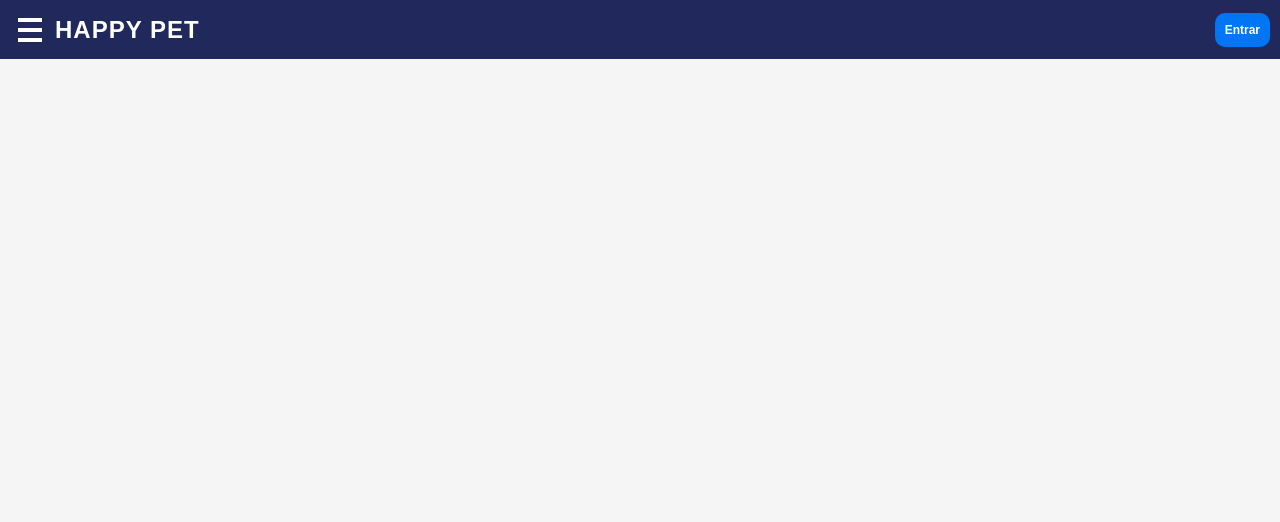
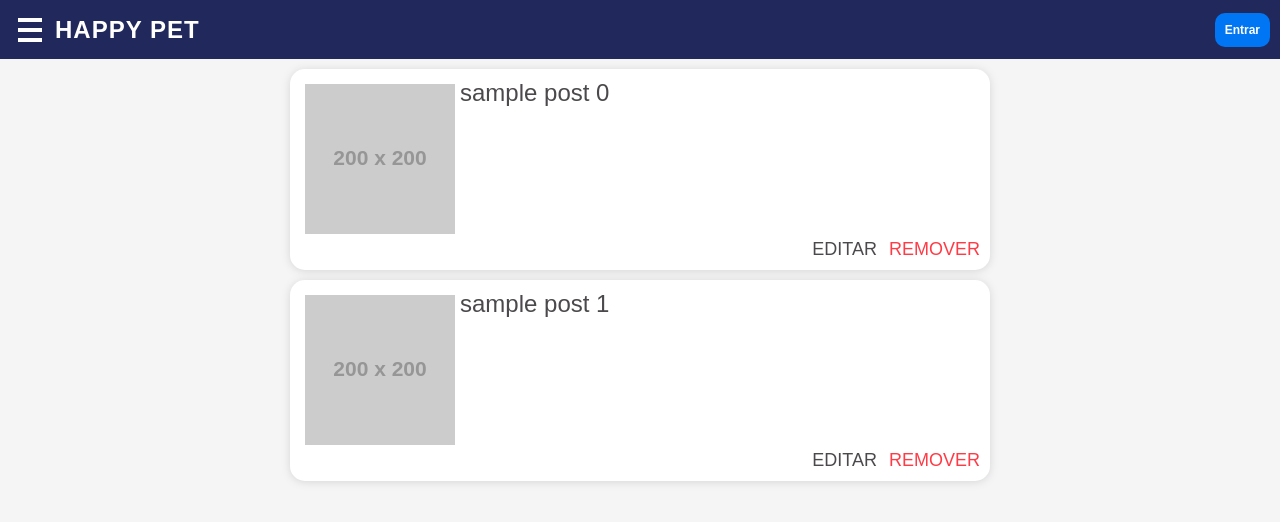
Before and after one commit to diefesson/pi3, a Vue app in the folder frontend/: page /post in a window 1280 px wide. Shown: the top 522 px of the page. Built offline with nearby package versions, Linux system fonts and the light colour scheme; no server answers.

Commit message:
feat(frontend): implemented post listing and removing
refactor(frontend): updated errors and requests

```diff
--- a/frontend/src/components/feed.vue
+++ b/frontend/src/components/feed.vue
@@ -18,7 +18,12 @@ export default {
   },
   methods: {
     async loadPosts() {
-      this.posts = await postService.findAll();
+      const result = await postService.findAll();
+      if (result.isSuccess()) {
+        this.posts = result.value;
+      } else {
+        console.error(result.error);
+      }
     },
   },
   mounted() {
--- /dev/null
+++ b/frontend/src/components/post-item.vue
@@ -0,0 +1,76 @@
+<template>
+  <div class="post-item">
+    <div class="content">
+      <img v-bind:src="post.image" />
+      <span>{{ post.description }}</span>
+    </div>
+    <div class="options">
+      <span class="option modify" v-on:click="modifyClickHandler">EDITAR</span>
+      <span class="option remove" v-on:click="removeClickHandler">REMOVER</span>
+    </div>
+  </div>
+</template>
+
+<script>
+import postService from "../services/post-service";
+
+export default {
+  name: "PostItem",
+  props: ["post"],
+  methods: {
+    modifyClickHandler() {
+      this.$router.push("/modify/" + this.post.id);
+    },
+    async removeClickHandler() {
+      const result = await postService.remove(this.post.id);
+      if (result.isError()) {
+        console.error(result.error);
+      }
+      this.$emit("postremoved", this.post);
+    },
+  },
+};
+</script>
+
+<style lang="scss" >
+@use "../styles/base.scss";
+
+.post-item {
+  background-color: base.$color-background-surface;
+  border-radius: 15px;
+  box-sizing: border-box;
+  filter: base.$shadow-card;
+  padding: 10px;
+}
+
+.content img {
+  width: 150px;
+  height: 150px;
+  margin: 5px;
+}
+
+.content {
+  display: flex;
+  align-items: flex-start;
+  color: base.$color-dark-text-80;
+  font-size: 24px;
+  font-family: base.$font-headline;
+}
+
+.options {
+  display: flex;
+  gap: 12px;
+  justify-content: flex-end;
+}
+
+.option {
+  color: base.$color-dark-text-80;
+  font-size: 18px;
+  font-family: base.$font-body;
+  cursor: pointer;
+}
+
+.remove {
+  color: base.$color-status-error;
+}
+</style>
--- a/frontend/src/errors/errors.js
+++ b/frontend/src/errors/errors.js
@@ -1,31 +1,13 @@
-export class DomainError extends Error { }
-
-export class UserAlreadyExistsError extends Error{
-    constructor(){
-        super("Email ou nome de usuários já usados, escolha outro")
-    }
-}
-export class OngNotFoundError extends DomainError {
-    constructor() {
-        super("Ong não encontrada")
-    }
-}
-
-export class UserNotFoundError extends DomainError {
-    constructor() {
-        super("Usuário não encontrado")
-    }
-}
-
-export class IncorrectPasswordError extends DomainError {
-    constructor() {
-        super("Senha incorreta")
+export class DomainError {
+    constructor(message, cause) {
+        this.message = message;
+        this.cause = cause;
     }
 }
 
 // TODO: backend yet does not give sufficent info to use more specific errors
 export class IncorrectCredentialsError extends DomainError {
-    constructor(){
+    constructor() {
         super("nome de usuário ou senha incorretos")
     }
 }
--- /dev/null
+++ b/frontend/src/errors/result.js
@@ -0,0 +1,35 @@
+export class Result {
+    constructor(success) {
+        this.success = success
+    }
+
+    isSuccess() {
+        return this.success
+    }
+
+    isError() {
+        return !this.success
+    }
+}
+
+export class Success extends Result {
+    constructor(value) {
+        super(true)
+        this.value = value
+    }
+}
+
+export class Error extends Result {
+    constructor(error) {
+        super(false)
+        this.error = error
+    }
+}
+
+export function success(value) {
+    return new Success(value)
+}
+
+export function error(value) {
+    return new Error(value)
+}
--- a/frontend/src/repositories/mock-post-repository.js
+++ b/frontend/src/repositories/mock-post-repository.js
@@ -1,6 +1,9 @@
+import { success } from "../errors/result"
+
+
 async function findAll() {
     console.log("mock-post-find-all")
-    return [
+    return success([
         {
             id: 0,
             description: "sample post 0",
@@ -13,7 +16,7 @@ async function findAll() {
         },
         {
             id: 1,
-            description: "sample post 0",
+            description: "sample post 1",
             image: "https://via.placeholder.com/200x200",
             org: {
                 id: 0,
@@ -21,12 +24,12 @@ async function findAll() {
                 image: "https://via.placeholder.com/200x200"
             },
         }
-    ]
+    ])
 }
 
 async function find(id) {
     console.log("mock-post-find")
-    return {
+    return success({
         id: 0,
         description: "sample post 0",
         image: "https://via.placeholder.com/200x200",
@@ -35,22 +38,22 @@ async function find(id) {
             name: "org 0",
             image: "https://via.placeholder.com/200x200"
         },
-    }
+    })
 }
 
 async function add(post) {
     console.log("mock-post-add: " + post)
-    return post
+    return success(post)
 }
 
 async function update(id, post) {
     console.log("mock-post-update: " + id + ", " + post)
-    return post
+    return success(post)
 }
 
 async function remove(id) {
     console.log("mock-post-remove: " + id)
-    return {
+    return success({
         id: 0,
         description: "sample post 0",
         image: "https://via.placeholder.com/200x200",
@@ -59,7 +62,7 @@ async function remove(id) {
             name: "org 0",
             image: "https://via.placeholder.com/200x200"
         }
-    }
+    })
 }
 
 export default {
--- a/frontend/src/router/index.js
+++ b/frontend/src/router/index.js
@@ -2,6 +2,7 @@ import { createRouter, createWebHistory } from 'vue-router'
 import Home from '../views/home.vue'
 import CadastroFuncionario from '../views/cadastro-funcionario.vue'
 import CadastroPet from '../views/cadastro-pet.vue'
+import PostList from "../views/post-list.vue"
 
 const routes = [
   {
@@ -21,6 +22,11 @@ const routes = [
     path: "/employee/add",
     name: "CadastroFuncionario",
     component: CadastroFuncionario
+  },
+  {
+    path: "/post",
+    name: "PostList",
+    component: PostList
   }
 ]
 
--- a/frontend/src/styles/base.scss
+++ b/frontend/src/styles/base.scss
@@ -25,7 +25,7 @@ $color-status-error: #ff3b46;
 $font-headline: Arial, Helvetica, sans-serif;
 $font-body: Arial, Helvetica, sans-serif;
 /* Effects */
-$shadow-card: drop-shadow(0px 1px 4px rgba(0, 0, 0, 0.25));
+$shadow-card: drop-shadow(0px 1px 4px rgba(0, 0, 0, 0.125));
 $transition-duration-field-color: 0.5s;
 /* Layout*/
 $layout-topbar-height: 59px;
--- /dev/null
+++ b/frontend/src/views/post-list.vue
@@ -0,0 +1,54 @@
+<template>
+  <div class="page-content">
+    <div class="post-list">
+      <post-item v-for="p in posts" v-bind:key="p.id" v-bind:post="p" />
+    </div>
+  </div>
+</template>
+
+<script>
+import postService from "../services/post-service";
+import PostItem from "../components/post-item.vue";
+
+export default {
+  name: "PostList",
+  data() {
+    return {
+      posts: [],
+    };
+  },
+  components: {
+    PostItem,
+  },
+  methods: {
+    async updatePosts() {
+      const result = await postService.findAll();
+      if (result.isSuccess()) {
+        this.posts = result.value;
+      } else {
+        console.error(result.error);
+      }
+    },
+  },
+  mounted: async function () {
+    this.updatePosts();
+  },
+};
+</script>
+
+<style lang="scss" scoped>
+.page-content {
+  display: flex;
+  flex-direction: row;
+  justify-content: center;
+}
+
+.post-list {
+  width: 100%;
+  max-width: 700px;
+  display: flex;
+  flex-direction: column;
+  gap: 10px;
+  padding-top: 10px;
+}
+</style>
```
Also changed, not shown: frontend/src/errors/api-errors.js (added, +41 -0 lines), frontend/src/repositories/make-request.js (deleted, +0 -23 lines), frontend/src/repositories/post-repository.js (+6 -6 lines), frontend/src/repositories/request.js (added, +41 -0 lines).
